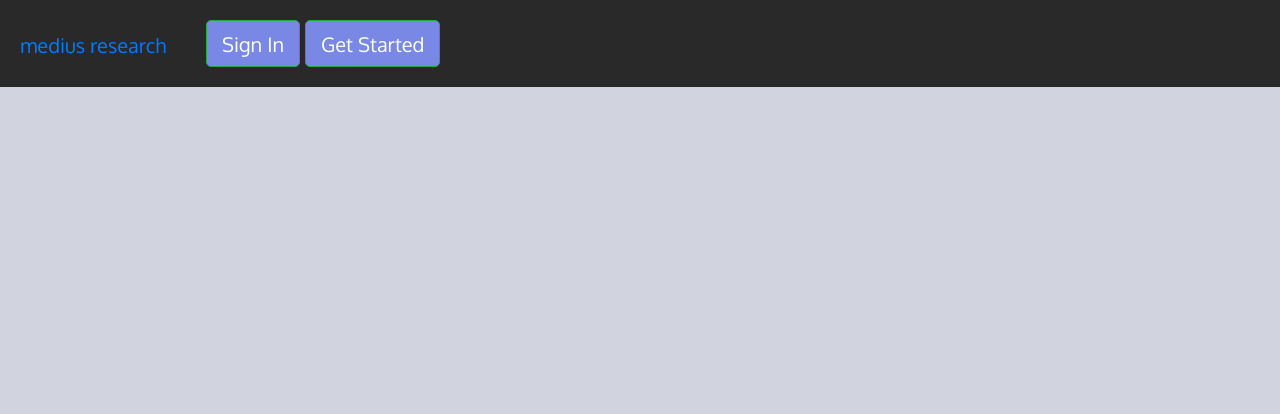
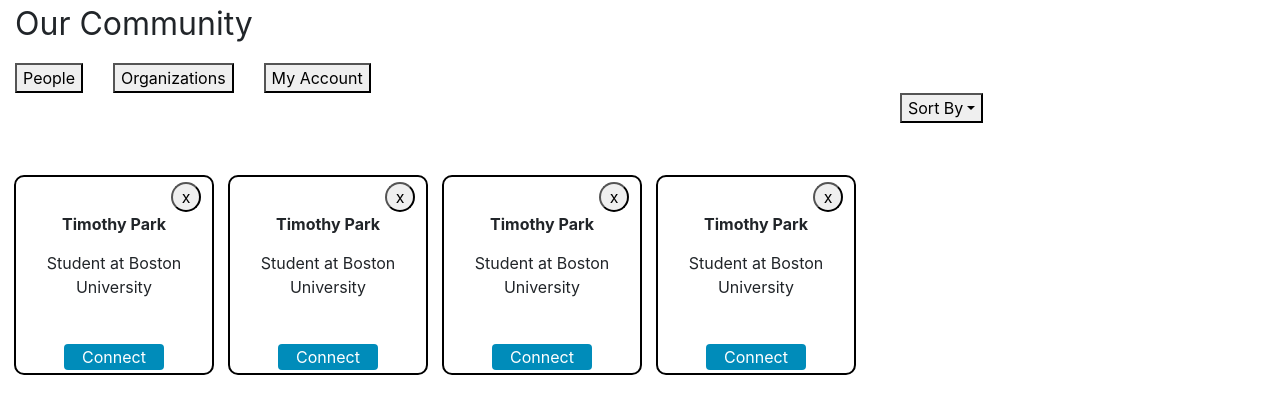
Before and after one commit to Medius-Research-Website/medius-frontend, a React (Create React App) app: page /signin in a window 1280 px wide. Shown: the top 414 px of the page. Built offline with nearby package versions, Linux system fonts and the light colour scheme.

Commit message:
something

```diff
--- a/src/App.jsx
+++ b/src/App.jsx
@@ -5,6 +5,10 @@ import home from "./components/home";
 import about from "./components/about";
 import Navbar from "./components/navbar";
 import userprofile from "./components/userprofile";
+import Signup from "./components/signup";
+import Signin from "./components/signin";
+import LandingPage from "./pages/landingPage";
+import Community from "./pages/communityPage";
 import "bootstrap/dist/css/bootstrap.min.css";
 
 function App() {
@@ -15,6 +19,10 @@ function App() {
         <Route exact path="/" component={home} />
         <Route exact path="/about" component={about} />
         <Route exact path="/userprofile" component={userprofile} />
+        <Route exact path="/signup" component={Signup} />
+        <Route exact path="/signin" component={Signin} />
+        <Route exact path="/landingpage" component={LandingPage} />
+        <Route exact path="/communitypage" component={Community} />
       </div>
     </Router>
   );
--- a/src/components/navbar.jsx
+++ b/src/components/navbar.jsx
@@ -1,6 +1,6 @@
 import React, { Component } from "react";
 import { Navbar, Nav } from "react-bootstrap";
-import { Link, BrowserRouter } from "react-router-dom";
+import { NavLink } from "react-router-dom";
 import "./css files/navbar.css";
 import "bootstrap/dist/css/bootstrap.min.css";
 
@@ -9,21 +9,29 @@ class NavbarInstance extends Component {
     return (
       <Navbar default collapseOnSelect>
         <Navbar.Brand>
-          <BrowserRouter>
-            <Link to="/">medius research</Link>
-          </BrowserRouter>
+          <NavLink to="/">medius research</NavLink>
         </Navbar.Brand>
-        <Nav class="navbar navbar-expand-sm justify-content-end">
-          <button class="btn btn-success ml-auto mr-1">Sign In</button>
-          <button
-            class="navbar-toggler"
+        <Nav className="navbar navbar-expand-sm justify-content-end">
+          <NavLink className="btn btn-success ml-auto mr-1" to="/signin">
+            Sign In
+          </NavLink>
+          {/* <button
+            className="navbar-toggler"
             type="button"
             data-toggle="collapse"
             data-target="#navbarSupportedContent"
           >
-            <span class="navbar-toggler-icon"></span>
-          </button>
-          <button class="btn btn-success ml-auto mr-1">Get Started</button>
+            <span classNameName="navbar-toggler-icon"></span>
+          </button> */}
+          <NavLink className="btn btn-success ml-auto mr-1" to="/signup">
+            Get Started
+          </NavLink>
+          <NavLink className="btn btn-success ml-auto mr-1" to="/about">
+            About
+          </NavLink>
+          <NavLink className="btn btn-success ml-auto mr-1" to="/communitypage">
+            Community
+          </NavLink>
         </Nav>
       </Navbar>
     );
--- /dev/null
+++ b/src/components/signin.jsx
@@ -0,0 +1,11 @@
+import React, { Component } from "react";
+import { NavLink } from "react-router-dom";
+
+class Signin extends Component {
+  state = {};
+  render() {
+    return <NavLink to="/LandingPage">Sign Up</NavLink>;
+  }
+}
+
+export default Signin;
--- /dev/null
+++ b/src/components/signup.jsx
@@ -0,0 +1,11 @@
+import React, { Component } from "react";
+import { NavLink } from "react-router-dom";
+
+class Signup extends Component {
+  state = {};
+  render() {
+    return <NavLink to="/LandingPage">Sign Up</NavLink>;
+  }
+}
+
+export default Signup;
--- a/src/index.js
+++ b/src/index.js
@@ -4,12 +4,12 @@ import "./index.css";
 import * as serviceWorker from "./serviceWorker";
 import "bootstrap/dist/css/bootstrap.css";
 //import LandingPage from "./pages/landingPage";
-//import Community from "./pages/communityPage";
-import App from "./App";
+import Community from "./pages/communityPage";
+//import App from "./App";
 
 ReactDOM.render(
   <React.StrictMode>
-    <App />
+    <Community />
   </React.StrictMode>,
   document.getElementById("root")
 );
--- a/src/pages/communityPage.jsx
+++ b/src/pages/communityPage.jsx
@@ -1,6 +1,5 @@
 import React, { Component } from "react";
 import Profiles from "../components/profiles";
-import NavbarInstance from "../components/navbar";
 import * as ReactBootstrap from "react-bootstrap";
 import "./communityPage.css";
 
@@ -11,7 +10,6 @@ class Community extends Component {
   render() {
     return (
       <React.Fragment>
-        <NavbarInstance />
         <div className="title">Our Community</div>
         <button className="button-community">People</button>
         <button className="button-community">Organizations</button>
--- a/src/pages/landingPage.jsx
+++ b/src/pages/landingPage.jsx
@@ -1,5 +1,4 @@
 import React, { Component } from "react";
-import NavbarInstance from "../components/navbar";
 import Feed from "../components/feed";
 
 class LandingPage extends Component {
@@ -7,7 +6,6 @@ class LandingPage extends Component {
   render() {
     return (
       <React.Fragment>
-        <NavbarInstance />
         <Feed />
       </React.Fragment>
     );
```
